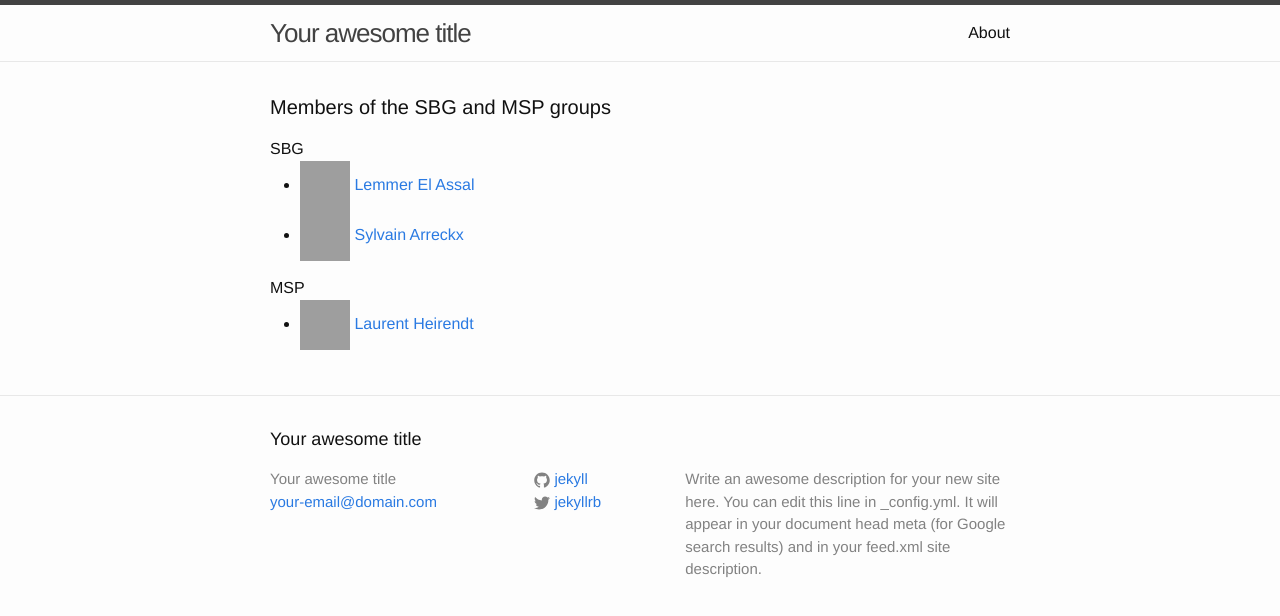
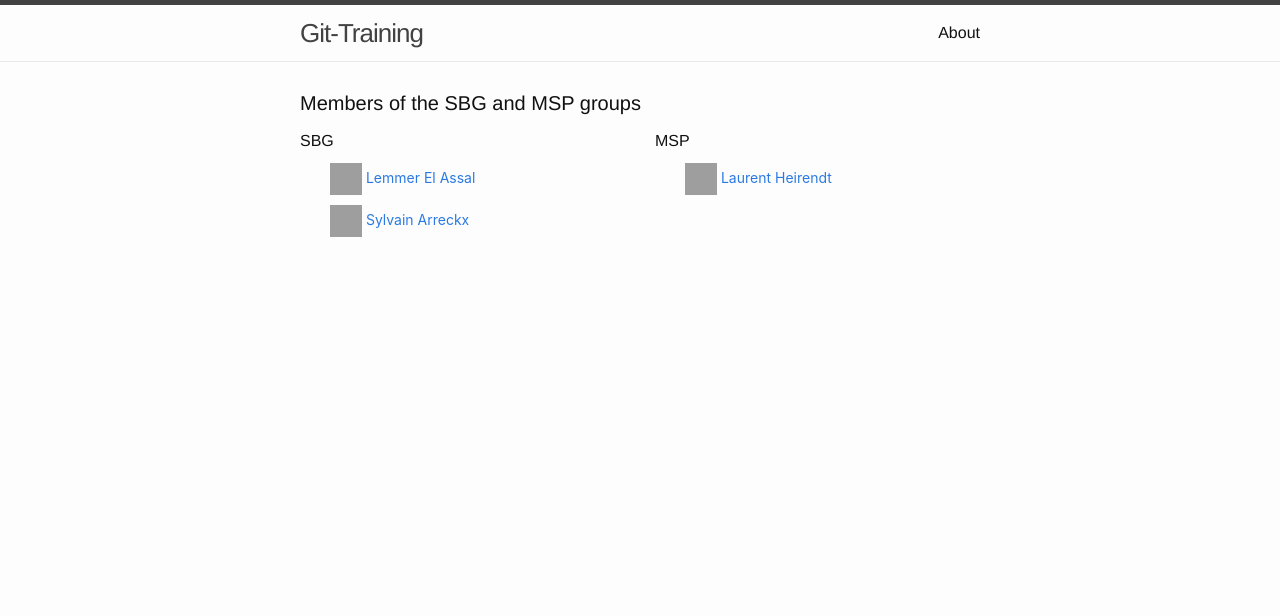
Before and after one commit to sysBioChem/group_members, a Jekyll site: the page built from docs/index.html, in a window 1280 px wide. Shown: the top 616 px of the page. Built offline with Jekyll 4.4.1, drawn with Linux system fonts in a browser that asks for light colours; grey boxes are pictures that could not be loaded.

Commit message:
style change

```diff
--- a/docs/_config.yml
+++ b/docs/_config.yml
@@ -1,21 +1,5 @@
-# Welcome to Jekyll!
-#
-# This config file is meant for settings that affect your whole blog, values
-# which you are expected to set up once and rarely need to edit after that.
-# For technical reasons, this file is *NOT* reloaded automatically when you use
-# 'jekyll serve'. If you change this file, please restart the server process.
-
 # Site settings
-title: Your awesome title
-email: your-email@domain.com
-description: > # this means to ignore newlines until "baseurl:"
-  Write an awesome description for your new site here. You can edit this
-  line in _config.yml. It will appear in your document head meta (for
-  Google search results) and in your feed.xml site description.
-baseurl: "" # the subpath of your site, e.g. /blog
-url: "http://yourdomain.com" # the base hostname & protocol for your site
-twitter_username: jekyllrb
-github_username:  jekyll
-
+title: Git-Training
+description: Website for Git Training
 # Build settings
 markdown: kramdown
--- a/docs/_layouts/default.html
+++ b/docs/_layouts/default.html
@@ -1,20 +1,19 @@
 <!DOCTYPE html>
 <html>
-
+<!-- Latest compiled and minified CSS -->
+<link rel="stylesheet" href="https://maxcdn.bootstrapcdn.com/bootstrap/3.3.7/css/bootstrap.min.css">
   {% include head.html %}
 
   <body>
 
     {% include header.html %}
 
+
     <div class="page-content">
       <div class="wrapper">
         {{ content }}
       </div>
     </div>
-
-    {% include footer.html %}
-
   </body>
 
 </html>
--- a/docs/_sass/_layout.scss
+++ b/docs/_sass/_layout.scss
@@ -240,3 +240,41 @@
         }
     }
 }
+
+.group {
+}
+
+.capped-card {
+box-sizing: border-box;
+color: rgb(51, 51, 51);
+font-family: -apple-system, BlinkMacSystemFont, 'Segoe UI', Helvetica, Arial, sans-serif, 'Apple Color Emoji', 'Segoe UI Emoji', 'Segoe UI Symbol';
+font-size: 14px;
+line-height: 21px;
+list-style-image: none;
+list-style-position: outside;
+list-style-type: none;
+margin-bottom: 10px;
+margin-left: 0px;
+margin-right: 10px;
+margin-top: 10px;
+text-align: left;
+width: 480px;
+word-wrap: break-word;
+}
+
+.avatar {
+box-sizing: border-box;
+color: rgb(51, 51, 51);
+font-family: -apple-system, BlinkMacSystemFont, 'Segoe UI', Helvetica, Arial, sans-serif, 'Apple Color Emoji', 'Segoe UI Emoji', 'Segoe UI Symbol';
+font-size: 20px;
+font-weight: normal;
+height: 32px;
+list-style-image: none;
+list-style-position: outside;
+list-style-type: none;
+overflow-x: hidden;
+overflow-y: hidden;
+text-align: left;
+vertical-align: middle;
+width: 32px;
+}
--- a/docs/index.html
+++ b/docs/index.html
@@ -6,13 +6,14 @@ layout: default
 
     <h1 class="page-heading">Members of the SBG and MSP groups</h1>
 
-
+    <div class="row">
+        <div class="col-sm-6">
             SBG
             <ul>
               {% for member in site.data %}
                   {% if member[1].group =="SBG" %}
-  <li>
-    <img src="https://github.com/{{ member[1].github}}.png?size=50" width=50>
+              <li class="capped-card">
+                <img class="avatar" src="https://github.com/{{ member[1].github}}.png?size=50" width=50>
                 <a href="https://github.com/{{ member[1].github }}">
                   {{ member[1].name }}
                 </a>
@@ -20,13 +21,15 @@ SBG
               {% endif %}
             {% endfor %}
             </ul>
+        </div>
 
+        <div class="col-sm-6">
             MSP
             <ul>
               {% for member in site.data %}
                   {% if member[1].group =="MSP" %}
-  <li>
-    <img src="https://github.com/{{ member[1].github}}.png?size=50" width=50>
+              <li class="capped-card">
+                <img class="avatar" src="https://github.com/{{ member[1].github}}.png?size=50" width=50>
                 <a href="https://github.com/{{ member[1].github }}">
                   {{ member[1].name }}
                 </a>
@@ -34,6 +37,6 @@ MSP
               {% endif %}
             {% endfor %}
             </ul>
-
-
         </div>
+    </div>
+</div>
```
Also changed, not shown: docs/about.md (+1 -9 lines). Lines whose indentation alone changed are shown as unchanged.
